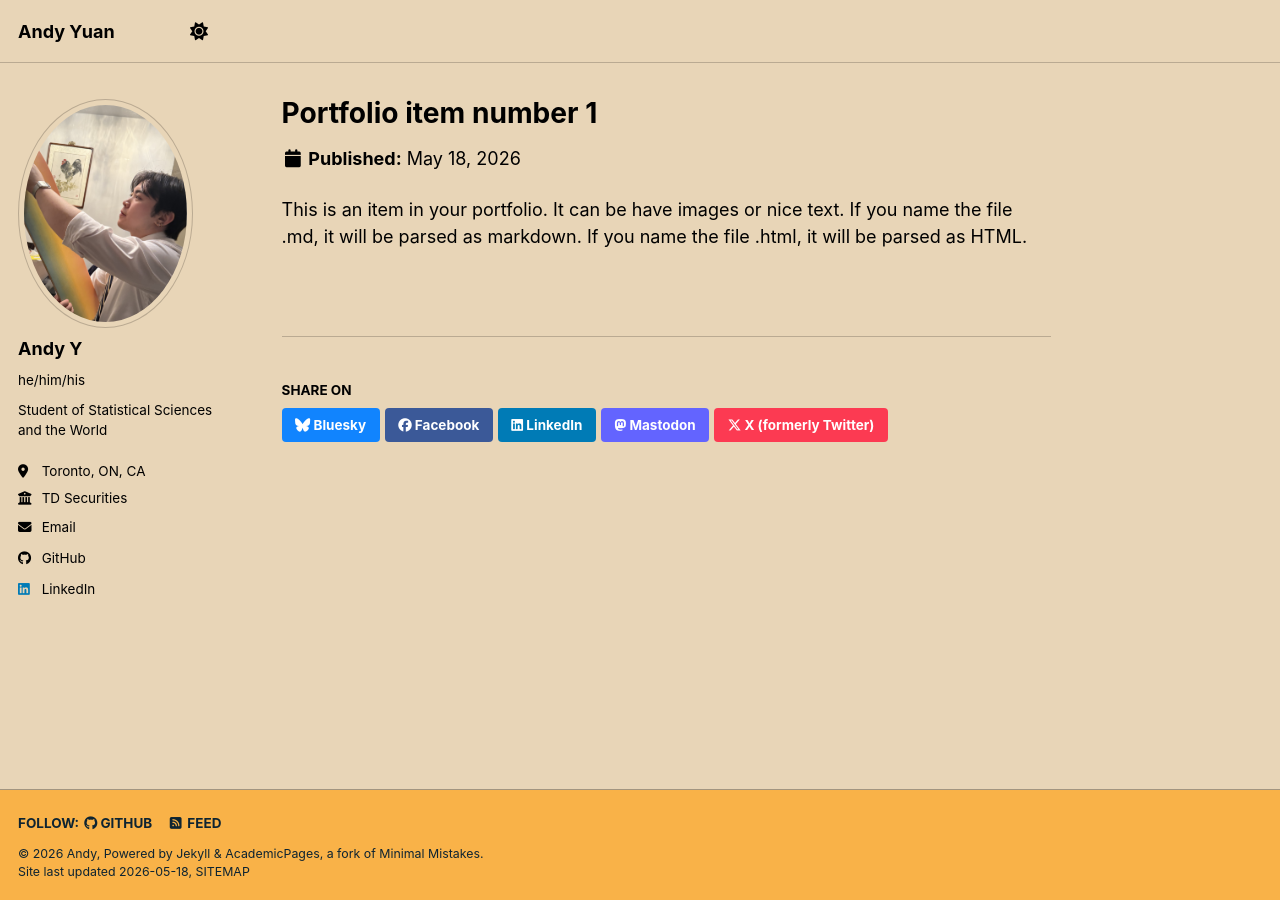
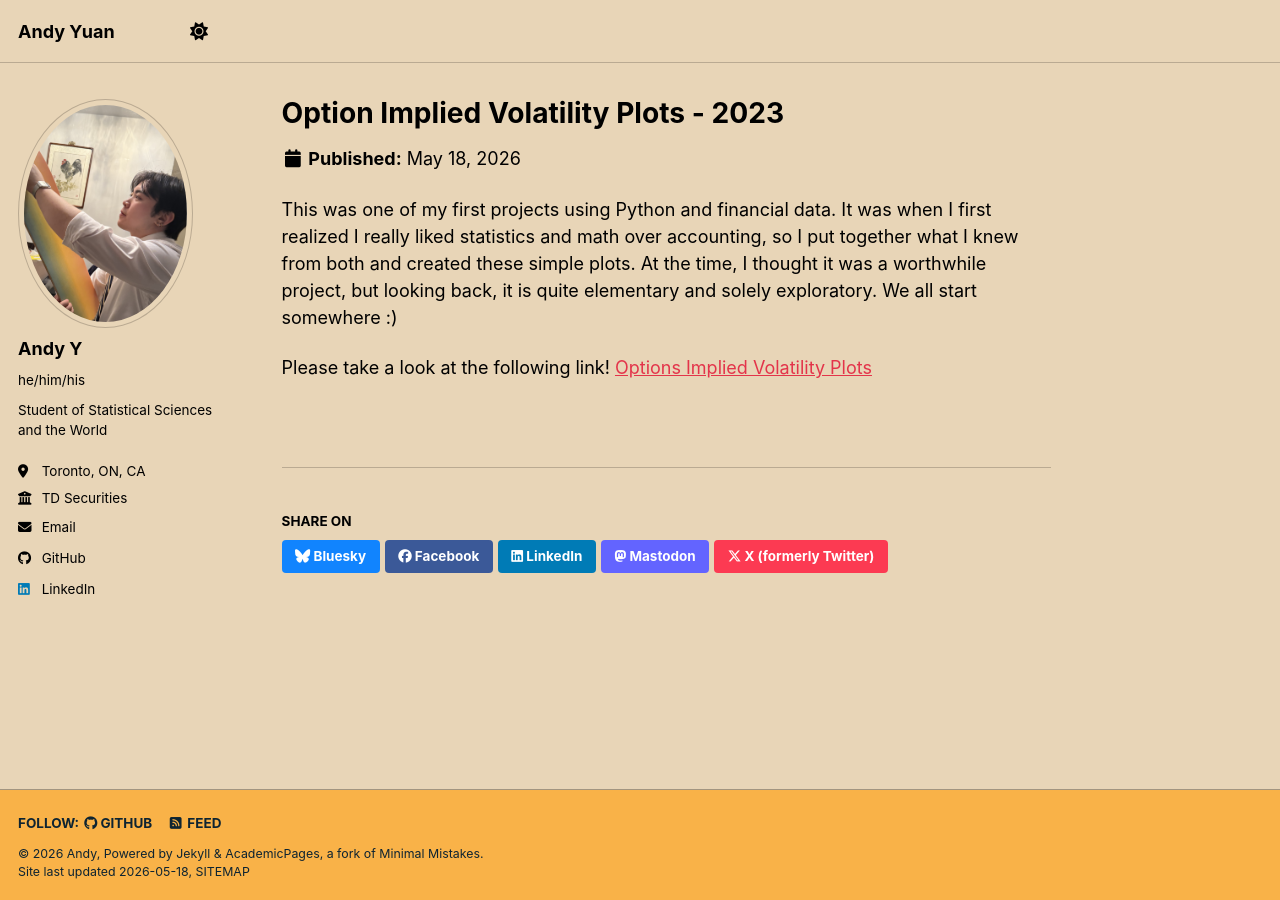
Before and after one commit to andytyuan2/andytyuan2.github.io, a Jekyll site: the page built from _portfolio/portfolio-1.md, in a window 1280 px wide. Built offline with Jekyll 4.4.1, drawn with Linux system fonts in a browser that asks for light colours; a script bundle is joined from its source files by our own code; library files that are not in the unit come from our copies.

Commit message:
Revise portfolio item 1 details and description
Updated title and excerpt for portfolio item 1, added project description and link.

```diff
--- a/_portfolio/portfolio-1.md
+++ b/_portfolio/portfolio-1.md
@@ -1,7 +1,9 @@
 ---
-title: "Portfolio item number 1"
-excerpt: "Short description of portfolio item number 1<br/><img src='/images/500x300.png'>"
+title: "Option Implied Volatility Plots - 2023"
+excerpt: "Example of an option implied vol surface:<br/><img src='/images/option impvol surface.png'>"
 collection: portfolio
 ---
 
-This is an item in your portfolio. It can be have images or nice text. If you name the file .md, it will be parsed as markdown. If you name the file .html, it will be parsed as HTML.
+This was one of my first projects using Python and financial data. It was when I first realized I really liked statistics and math over accounting, so I put together what I knew from both and created these simple plots. At the time, I thought it was a worthwhile project, but looking back, it is quite elementary and solely exploratory. We all start somewhere :)
+
+Please take a look at the following link! [Options Implied Volatility Plots](https://github.com/andytyuan2/Option-Volatility-Plots)
```
